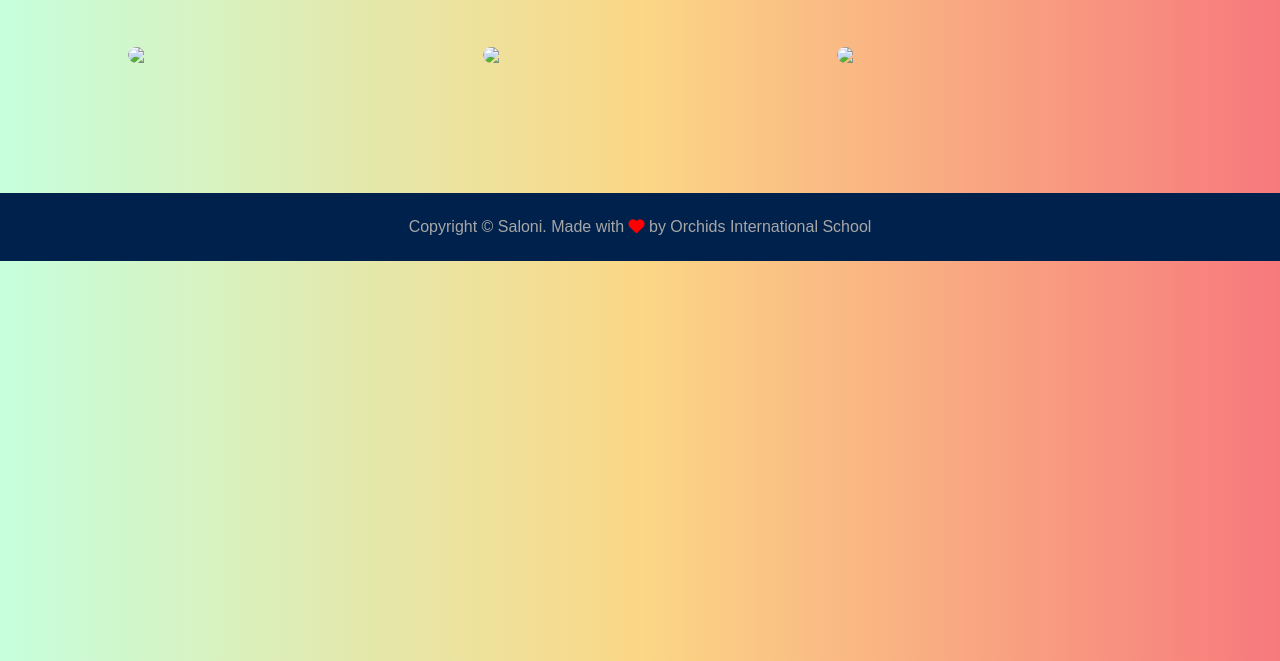
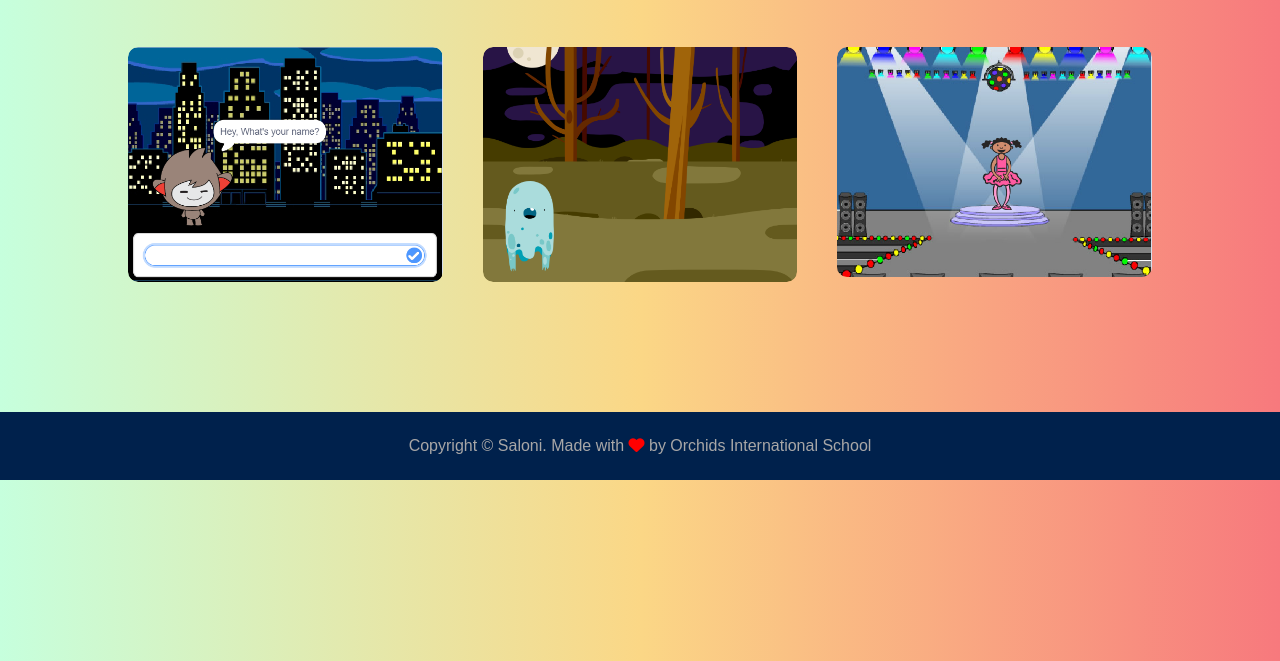
Before and after one commit to saloni1121/portfolio-website, a plain HTML site: page portfolio.html in a window 1280 px wide. Shown: the part 139-800 px from the top of the page. Drawn offline with Linux system fonts and the light colour scheme; a web font is replaced by a local one.

Commit message:
Update portfolio.html

```diff
--- a/portfolio.html
+++ b/portfolio.html
@@ -5,14 +5,14 @@
     <meta http-equiv="X-UA-Compatible" content="IE=edge">
     <meta name="viewport" content="width=device-width, initial-scale=1.0">
     <link rel="stylesheet" href="https://cdnjs.cloudflare.com/ajax/libs/font-awesome/6.2.0/css/all.min.css">
-    <link rel="stylesheet" href="/style.css">
+    <link rel="stylesheet" href="style.css">
     <title>Saloni | Portfolio</title>
 </head>
 <body>
    <!-- Header Section -->
    <header>
     <nav>
-            <img src="images/logo.jpg" class="logo">
+            <img src="logo.jpg" class="logo">
             <ul id="sidemenu">
                 <li><a href="/index.html">Home</a></li>
                 <li><a href="/about.html">About</a></li>
@@ -31,7 +31,7 @@
             <div class="work-list">
 
                 <div class="work">
-                    <img src="images/project1.png">
+                    <img src="project1.png">
                     <div class="layer">
                         <h3>Talking bot</h3>
                         <p>
@@ -42,7 +42,7 @@
                 </div>
 
                 <div class="work">
-                    <img src="images/project2.png">
+                    <img src="project2.png">
                     <div class="layer">
                         <h3>Ghost Buster</h3>
                         <p>
@@ -53,7 +53,7 @@
                 </div>
 
                 <div class="work">
-                    <img src="images/project3.png">
+                    <img src="project3.png">
                     <div class="layer">
                         <h3>Ballerina Dance</h3>
                         <p>
```
